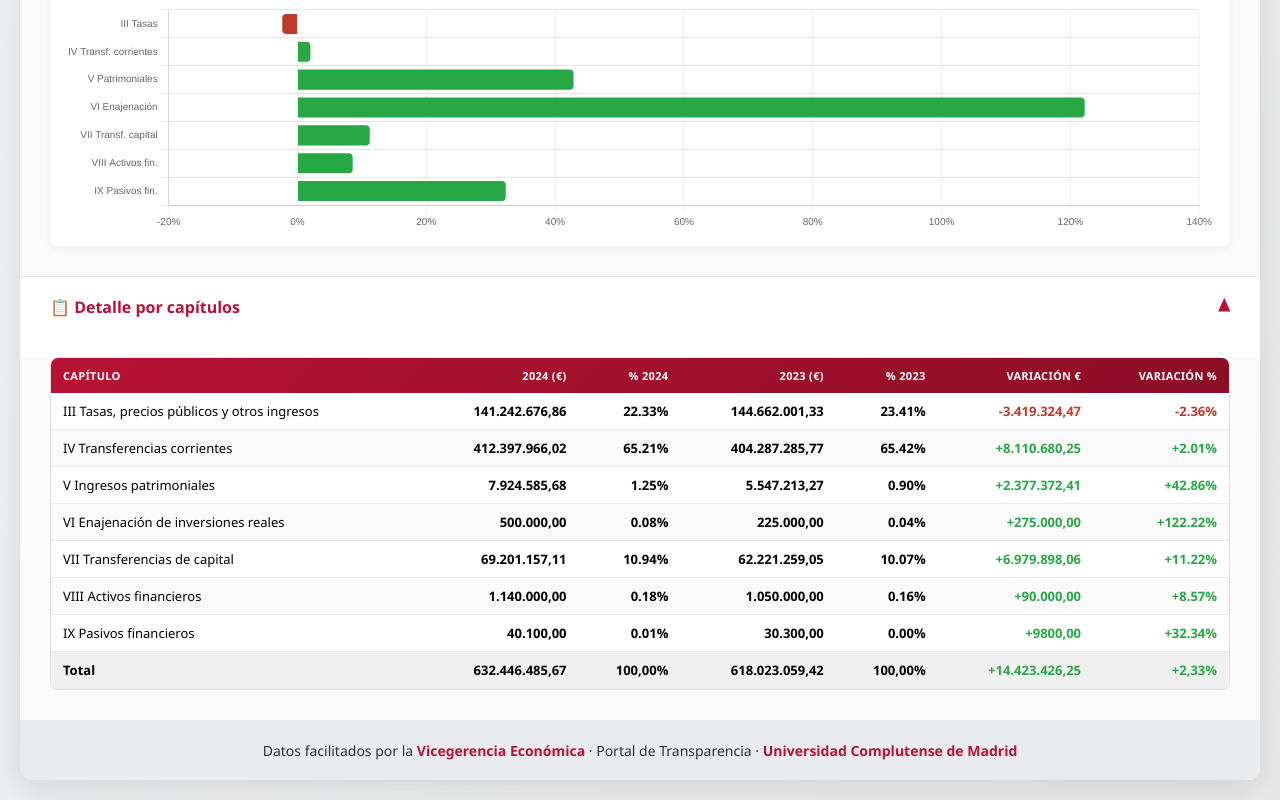
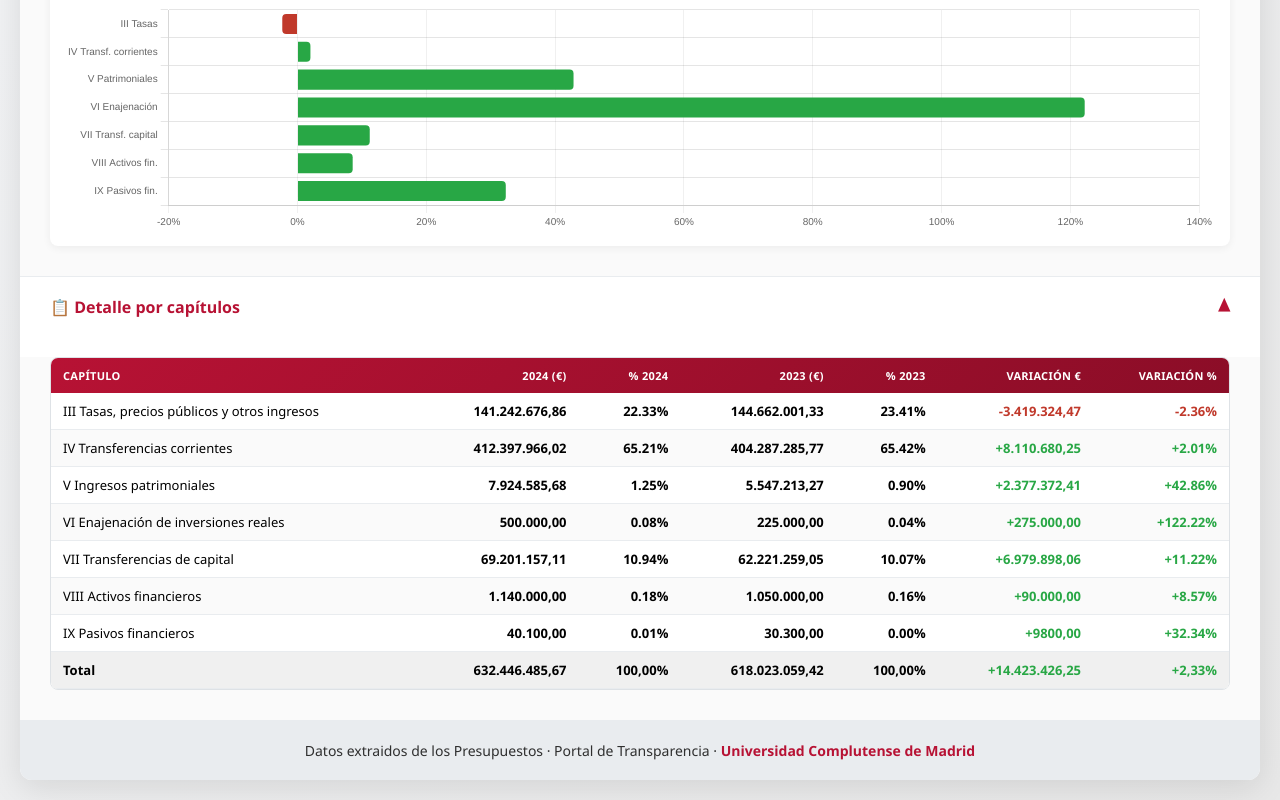
Before and after one commit to ucm-transparencia/ingresos-capitulos, a plain HTML site: page index.html in a window 1280 px wide. Shown: the part 1304-2104 px from the top of the page. Drawn offline with nearby package versions, Linux system fonts and the light colour scheme.

Commit message:
Update footer content in index.html

```diff
--- a/index.html
+++ b/index.html
@@ -184,7 +184,7 @@
   </div>
 
   <div class="footer">
-    Datos facilitados por la <a href="https://www.ucm.es/directorio/?eid=962" target="_blank" rel="noopener">Vicegerencia Económica</a> · Portal de Transparencia · <a href="https://www.ucm.es/portaldetransparencia/ingresos-y-gastos" target="_blank" rel="noopener">Universidad Complutense de Madrid</a>
+    Datos extraidos de los Presupuestos <a href="https://www.ucm.es/portaldetransparencia/file/presupuesto-2024" target="_blank" rel="noopener"></a> · Portal de Transparencia · <a href="https://www.ucm.es/portaldetransparencia/ingresos-y-gastos" target="_blank" rel="noopener">Universidad Complutense de Madrid</a>
   </div>
 
 </div><!-- /container -->
```
